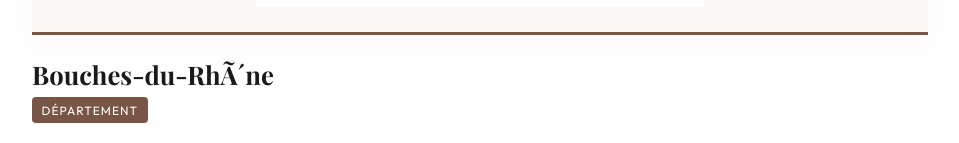
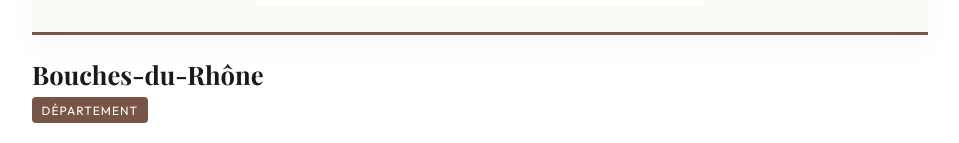
Before and after one commit to gdesygn/humanvalues, a React (Vite) app: page /galerie in a window 1280 px wide. Shown: the part 11732-11875 px from the top of the page, without its empty margins (160-1119 px from the left). Built offline with nearby package versions, Linux system fonts and the light colour scheme; a web font is replaced by a local one.

Commit message:
Fix typo Bouches-du-Rhône

```diff
--- a/src/pages/Galerie.jsx
+++ b/src/pages/Galerie.jsx
@@ -23,7 +23,7 @@ const ailes = [
       { id: "an8", title: "Monaco", subject: "Territoire", text: "La Principauté perchée, le Rocher au bord de l'eau.", image: "/artworks/region_3.jpg" },
       { id: "an9", title: "Ibiza", subject: "Territoire", text: "L'île blanche, vibrante de musique et d'énergie baléarique.", image: "/artworks/region_4.jpg" },
       { id: "an10", title: "Cap-Vert", subject: "Territoire", text: "L'archipel volcanique, balayé par les vents de l'Atlantique.", image: "/artworks/region_5.jpg" },
-      { id: "an29", title: "Bouches-du-RhÃ´ne", subject: "Département", text: "Le 13. Le soleil éclatant et l'âme méditerranéenne.", image: "/artworks/region_6.jpg" },
+      { id: "an29", title: "Bouches-du-Rhône", subject: "Département", text: "Le 13. Le soleil éclatant et l'âme méditerranéenne.", image: "/artworks/region_6.jpg" },
       { id: "an30", title: "Bretagne", subject: "Région", text: "Le 35. L'Armor et l'Argoat, la force brute face à l'océan.", image: "/artworks/region_7.jpg" },
       { id: "an31", title: "Corse", subject: "Région", text: "L'île de Beauté, la montagne majestueuse dans la mer.", image: "/artworks/region_8.jpg" },
       { id: "an31_1", title: "Martinique", subject: "Département", text: "Le 972. L'île aux fleurs, entre mer des Caraïbes et océan Atlantique.", image: "/artworks/outremer_martinique.jpg" },
```
